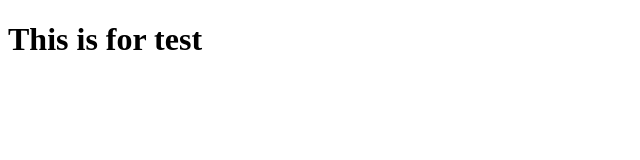
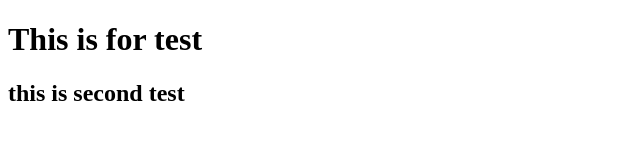
Before and after one commit to orbitechIt/test, a plain HTML site: page index.html in a window 1280 px wide. Shown: the whole page, without its empty margins (0-640 px from the left). Drawn offline with Linux system fonts and the light colour scheme.

Commit message:
second commit

```diff
--- a/index.html
+++ b/index.html
@@ -7,5 +7,6 @@
 </head>
 <body>
     <h1>This is for test</h1>
+    <h2>this is second test</h2>
 </body>
 </html>
```
